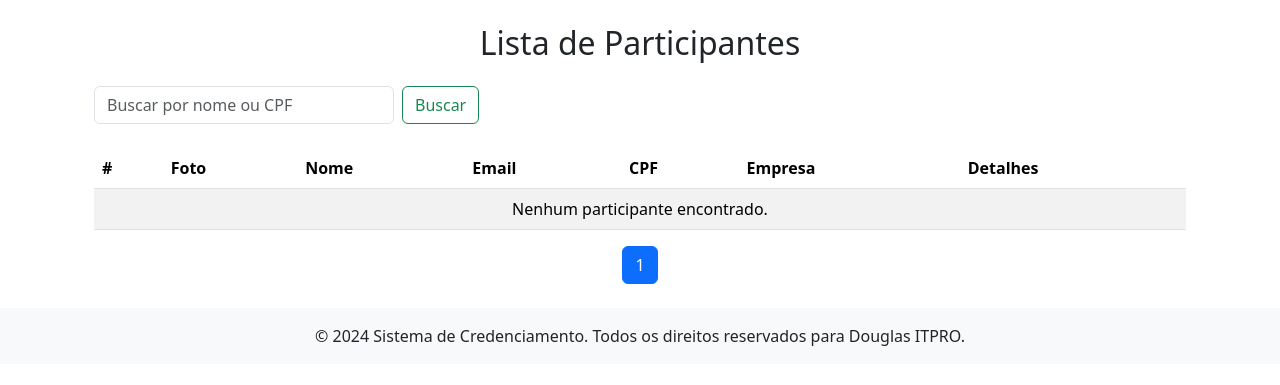
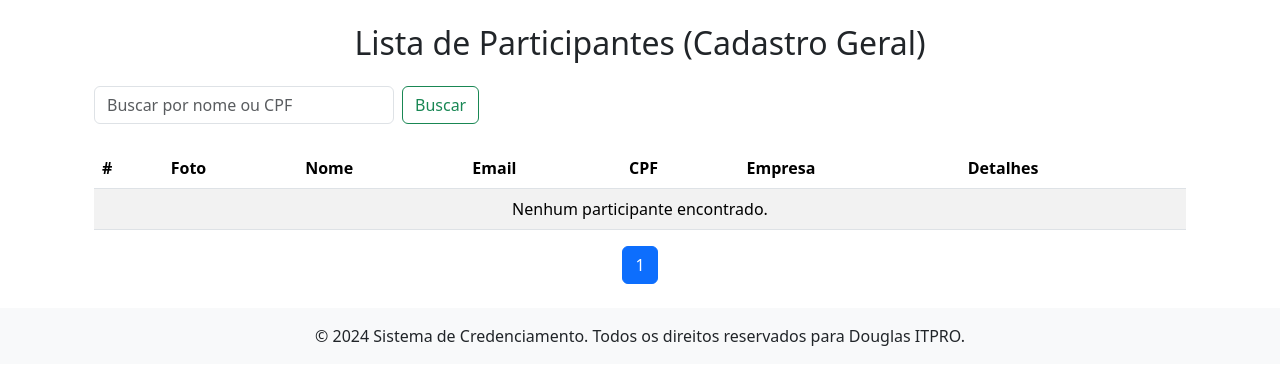
Before and after one commit to douglasinforj/cred_cirurgia, a Django app: page /cred_app/participantes/ in a window 1280 px wide. Shown: the part 56-441 px from the top of the page. Run offline with Django 5.2, Linux system fonts and the light colour scheme; the visitor is signed in with stand-in values (Sample User, id 1); data that the repository does not hold is empty.

Commit message:
Ajuste no texto indicando que é listagem geral

```diff
--- a/cred_app/templates/cred_app/lista_participantes.html
+++ b/cred_app/templates/cred_app/lista_participantes.html
@@ -6,7 +6,7 @@
 
 {% block content %}
 <div class="container mt-4">
-    <h2 class="text-center mb-4">Lista de Participantes</h2>
+    <h2 class="text-center mb-4">Lista de Participantes (Cadastro Geral)</h2>
 
     <form method="GET" action="{% url 'lista_participantes' %}" class="d-flex mb-4">
         <input class="form-control me-2" style="width: 300px;" type="search" name="q" placeholder="Buscar por nome ou CPF" aria-label="Search" value="{{ query|default:'' }}">
```
